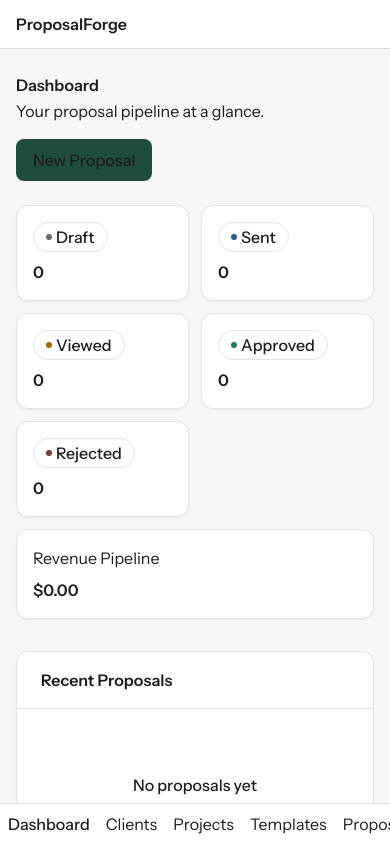
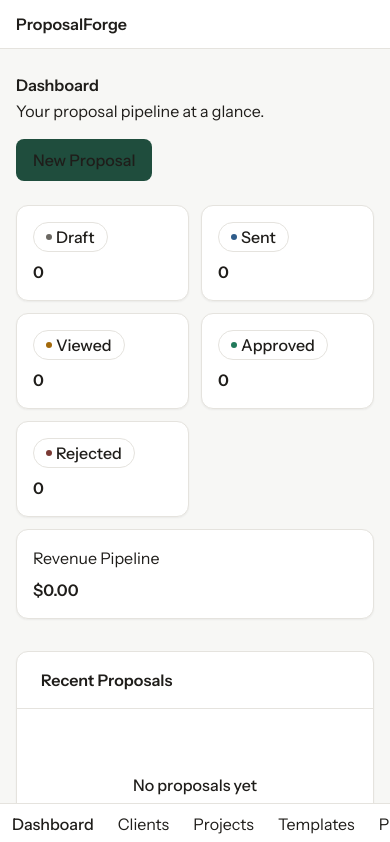
Before and after one commit to fazal305/ProposalForge, a React (Vite) app: page / in a window 390 px wide. Shown: the top 842 px of the page. Built offline with nearby package versions, Linux system fonts and the light colour scheme.

Commit message:
Let the mobile bottom nav scroll instead of squeezing items

```diff
--- a/src/layouts/AppLayout.jsx
+++ b/src/layouts/AppLayout.jsx
@@ -107,7 +107,7 @@ export function AppLayout() {
       </main>
 
       <nav
-        className="md:hidden fixed bottom-0 left-0 right-0 bg-[var(--color-surface)] border-t border-[var(--color-border)] flex justify-around py-[var(--spacing-2xs)]"
+        className="md:hidden fixed bottom-0 left-0 right-0 bg-[var(--color-surface)] border-t border-[var(--color-border)] flex overflow-x-auto py-[var(--spacing-2xs)]"
         aria-label="Main navigation"
       >
         {NAV_ITEMS.map((item) => (
@@ -117,7 +117,7 @@ export function AppLayout() {
             end={item.end}
             className={({ isActive }) =>
               clsx(
-                'text-[var(--text-xs)] px-[var(--spacing-xs)] py-[var(--spacing-2xs)] rounded-[var(--radius-sm)]',
+                'shrink-0 text-[var(--text-xs)] px-[var(--spacing-sm)] py-[var(--spacing-2xs)] rounded-[var(--radius-sm)]',
                 isActive ? 'text-[var(--color-primary)] font-medium' : 'text-[var(--color-text-muted)]',
               )
             }
```
